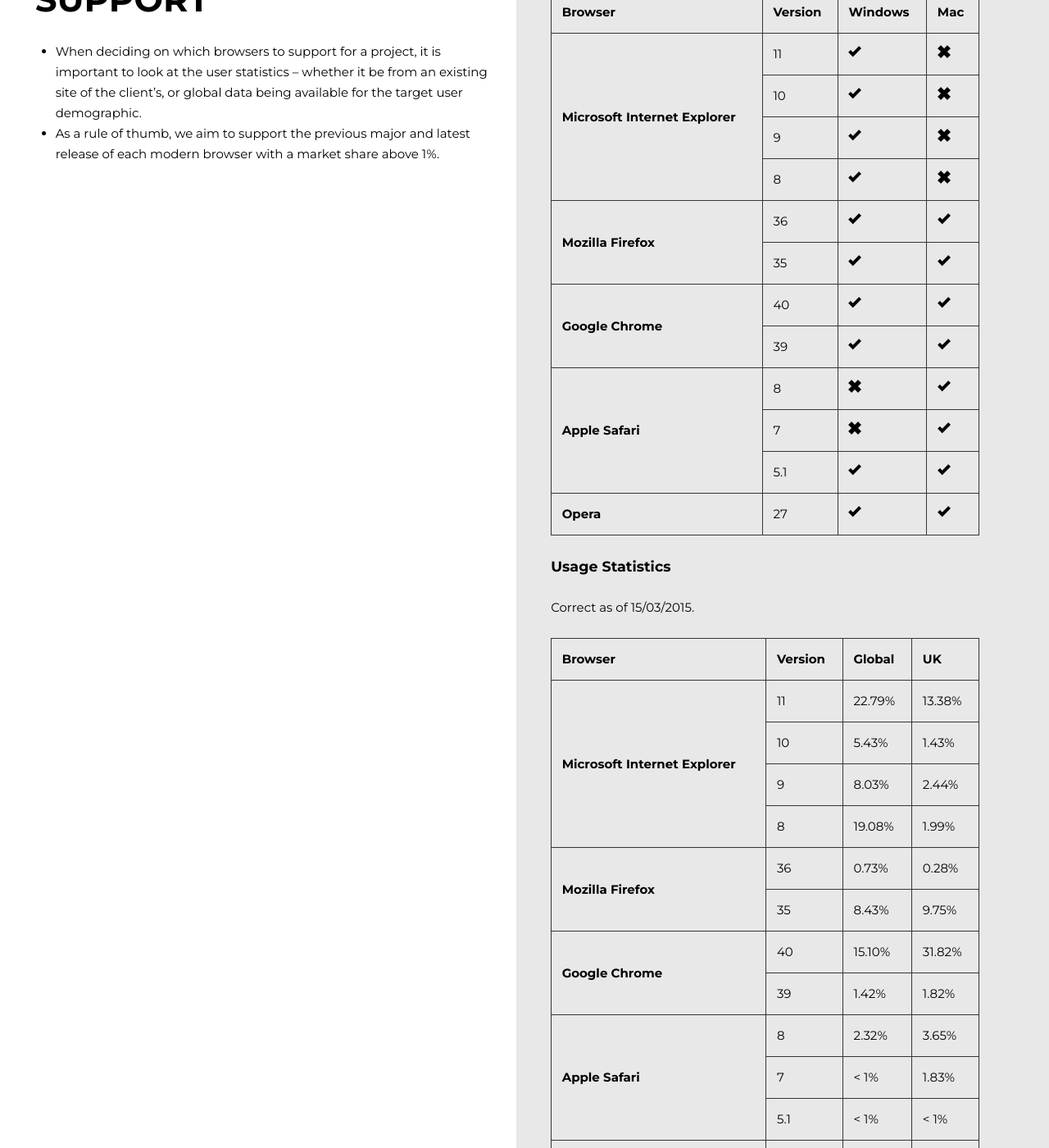
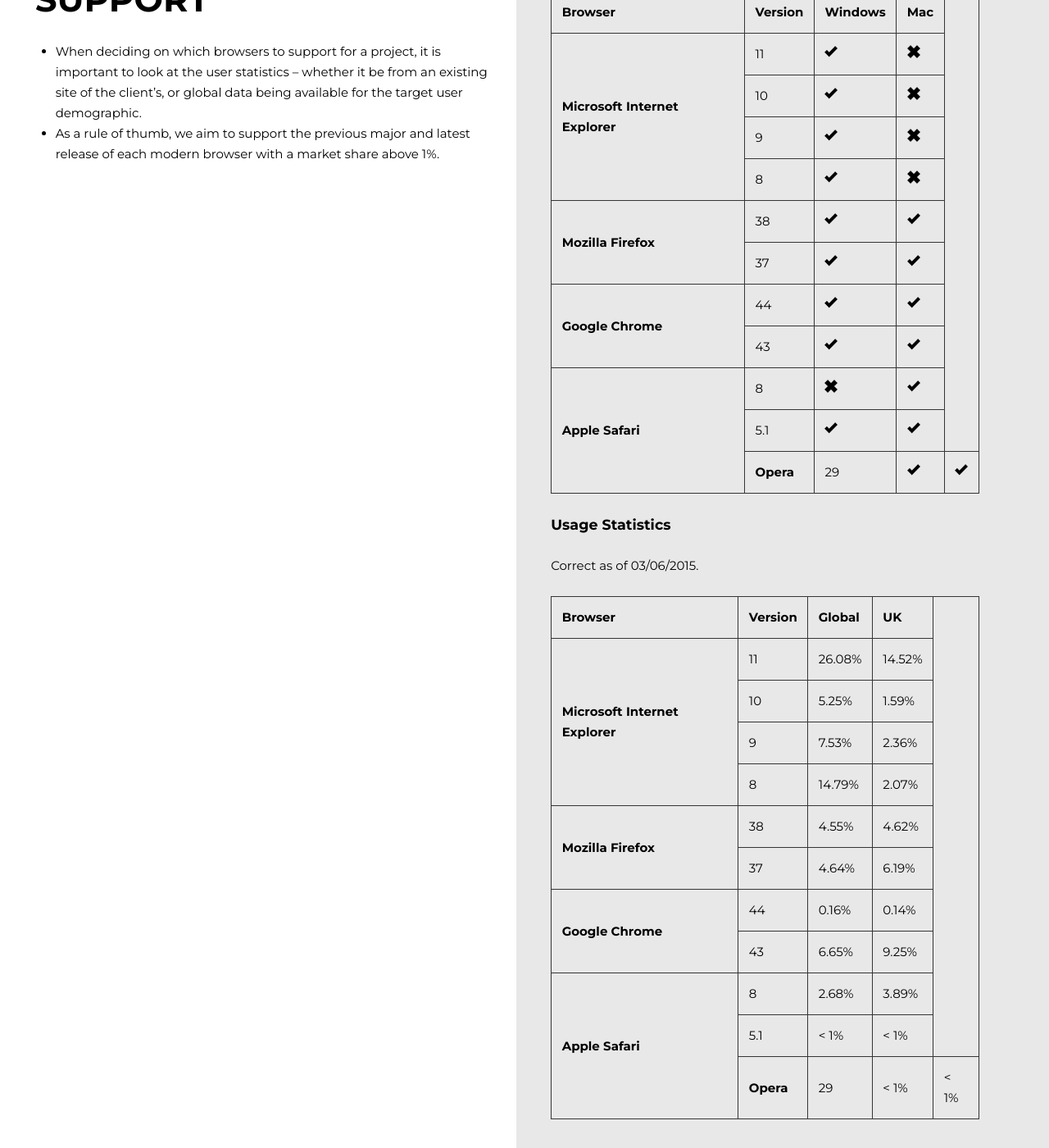
Before and after one commit to creativejar/guidelines, a Jekyll site: the page built from testing/index.html, in a window 1280 px wide and 1400 px high, scrolled down 1281 px. Shown: the whole window at 82% size. Built offline with Jekyll 4.4.1, drawn with Linux system fonts in a browser that asks for light colours; some of the changed text lies outside the part shown.

Commit message:
Updated Browser Stats

```diff
--- a/testing/index.html
+++ b/testing/index.html
@@ -67,23 +67,23 @@
 				</tr>
 				<tr>
 				<th rowspan="2" scope="row">Mozilla Firefox</th>
-					<td>36</td>
+					<td>38</td>
 					<td><img alt="Tick" src="{{ "/Uploads/Images/tick.png" | prepend: site.baseurl }}" width="16" height="16"></td>
 					<td><img alt="Tick" src="{{ "/Uploads/Images/tick.png" | prepend: site.baseurl }}" width="16" height="16"></td>
 				</tr>
 				<tr>
-					<td>35</td>
+					<td>37</td>
 					<td><img alt="Tick" src="{{ "/Uploads/Images/tick.png" | prepend: site.baseurl }}" width="16" height="16"></td>
 					<td><img alt="Tick" src="{{ "/Uploads/Images/tick.png" | prepend: site.baseurl }}" width="16" height="16"></td>
 				</tr>
 				<tr>
 				<th rowspan="2" scope="row">Google Chrome</th>
-					<td>40</td>
+					<td>44</td>
 					<td><img alt="Tick" src="{{ "/Uploads/Images/tick.png" | prepend: site.baseurl }}" width="16" height="16"></td>
 					<td><img alt="Tick" src="{{ "/Uploads/Images/tick.png" | prepend: site.baseurl }}" width="16" height="16"></td>
 				</tr>
 				<tr>
-					<td>39</td>
+					<td>43</td>
 					<td><img alt="Tick" src="{{ "/Uploads/Images/tick.png" | prepend: site.baseurl }}" width="16" height="16"></td>
 					<td><img alt="Tick" src="{{ "/Uploads/Images/tick.png" | prepend: site.baseurl }}" width="16" height="16"></td>
 				</tr>
@@ -94,25 +94,20 @@
 					<td><img alt="Tick" src="{{ "/Uploads/Images/tick.png" | prepend: site.baseurl }}" width="16" height="16"></td>
 				</tr>
 				<tr>
-					<td>7</td>
-					<td><img alt="Cross" src="{{ "/Uploads/Images/cross.png" | prepend: site.baseurl }}" width="16" height="16"></td>
-					<td><img alt="Tick" src="{{ "/Uploads/Images/tick.png" | prepend: site.baseurl }}" width="16" height="16"></td>
-				</tr>
-				<tr>
 					<td>5.1</td>
 					<td><img alt="Tick" src="{{ "/Uploads/Images/tick.png" | prepend: site.baseurl }}" width="16" height="16"></td>
 					<td><img alt="Tick" src="{{ "/Uploads/Images/tick.png" | prepend: site.baseurl }}" width="16" height="16"></td>
 				</tr>
 				<tr>
 				<th scope="row">Opera</th>
-					<td>27</td>
+					<td>29</td>
 					<td><img alt="Tick" src="{{ "/Uploads/Images/tick.png" | prepend: site.baseurl }}" width="16" height="16"></td>
 					<td><img alt="Tick" src="{{ "/Uploads/Images/tick.png" | prepend: site.baseurl }}" width="16" height="16"></td>
 				</tr>
 			</tbody>
 		</table>
 		<h3>Usage Statistics</h3>
-		<p>Correct as of <time>15/03/2015</time>.</p>
+		<p>Correct as of <time>03/06/2015</time>.</p>
 		<table>
 			<tbody>
 				<tr>
@@ -124,56 +119,51 @@
 				<tr>
 					<th rowspan="4" scope="row">Microsoft Internet Explorer</th>
 					<td>11</td>
-					<td>22.79%</td>
-					<td>13.38%</td>
+					<td>26.08%</td>
+					<td>14.52%</td>
 				</tr>
 				<tr>
 					<td>10</td>
-					<td>5.43%</td>
-					<td>1.43%</td>
+					<td>5.25%</td>
+					<td>1.59%</td>
 				</tr>
 				<tr>
 					<td>9</td>
-					<td>8.03%</td>
-					<td>2.44%</td>
+					<td>7.53%</td>
+					<td>2.36%</td>
 				</tr>
 				<tr>
 					<td>8</td>
-					<td>19.08%</td>
-					<td>1.99%</td>
+					<td>14.79%</td>
+					<td>2.07%</td>
 				</tr>
 				<tr>
 					<th rowspan="2" scope="row">Mozilla Firefox</th>
-					<td>36</td>
-					<td>0.73%</td>
-					<td>0.28%</td>
+					<td>38</td>
+					<td>4.55%</td>
+					<td>4.62%</td>
 				</tr>
 				<tr>
-					<td>35</td>
-					<td>8.43%</td>
-					<td>9.75%</td>
+					<td>37</td>
+					<td>4.64%</td>
+					<td>6.19%</td>
 				</tr>
 				<tr>
 					<th rowspan="2" scope="row">Google Chrome</th>
-					<td>40</td>
-					<td>15.10%</td>
-					<td>31.82%</td>
+					<td>44</td>
+					<td>0.16%</td>
+					<td>0.14%</td>
 				</tr>
 				<tr>
-					<td>39</td>
-					<td>1.42%</td>
-					<td>1.82%</td>
+					<td>43</td>
+					<td>6.65%</td>
+					<td>9.25%</td>
 				</tr>
 				<tr>
 				<th rowspan="3" scope="row">Apple Safari</th>
 					<td>8</td>
-					<td>2.32%</td>
-					<td>3.65%</td>
-				</tr>
-				<tr>
-					<td>7</td>
-					<td>&lt; 1%</td>
-					<td>1.83%</td>
+					<td>2.68%</td>
+					<td>3.89%</td>
 				</tr>
 				<tr>
 					<td>5.1</td>
@@ -182,7 +172,7 @@
 				</tr>
 				<tr>
 				<th scope="row">Opera</th>
-					<td>27</td>
+					<td>29</td>
 					<td>&lt; 1%</td>
 					<td>&lt; 1%</td>
 				</tr>
@@ -197,7 +187,7 @@
 	</div>
 	<div class="l-col">
 		<h3>Usage Statistics &amp; Support</h3>
-		<p>Correct as of <time>15/03/2015</time>.</p>
+		<p>Correct as of <time>03/06/2015</time>.</p>
 		<table>
 			<tbody>
 				<tr>
@@ -208,51 +198,55 @@
 				<tr>
 					<td rowspan="3">iOS</td>
 					<td>8</td>
-					<td>31.74%</td>
+					<td>31.93%</td>
 				</tr>
 				<tr>
 					<td>7</td>
-					<td>9.31%</td>
+					<td>6.23%</td>
 				</tr>
 				<tr>
 					<td>6</td>
-					<td>1.27%</td>
+					<td>&lt; 1%</td>
 				</tr>
 				<tr>
-				<td rowspan="5">Android</td>
-					<td>5.0</td>
-					<td>1.71%</td>
+				<td rowspan="6">Android</td>
+					<td>5.1</td>
+					<td>&lt; 1%</td>
 				</tr>
 				<tr>
+					<td>5.0</td>
+					<td>5.85%</td>
+				</tr
+				<tr>
 					<td>4.4</td>
-					<td>19.73%</td>
+					<td>19.85%</td>
 				</tr>
 				<tr>
 					<td>4.3</td>
-					<td>2.37%</td>
+					<td>2.64%</td>
 				</tr>
 				<tr>
 					<td>4.2</td>
-					<td>7.53%</td>
+					<td>8.03%</td>
 				</tr>
 				<tr>
 					<td>4.1</td>
-					<td>5.95%</td>
+					<td>5.43%</td>
 				</tr>
 				<tr>
 					<td>Blackberry</td>
 					<td>10</td>
-					<td>&lt; 1%</td>
+					<td>1.02%</td>
 				</tr>
 				<tr>
 					<td>Symbian</td>
 					<td>10.1</td>
-					<td>3.43%</td>
+					<td>1.93%</td>
 				</tr>
 				<tr>
 					<td>Windows</td>
 					<td>8.1</td>
-					<td>1.55%</td>
+					<td>1.60%</td>
 				</tr>
 			</tbody>
 		</table>
```
